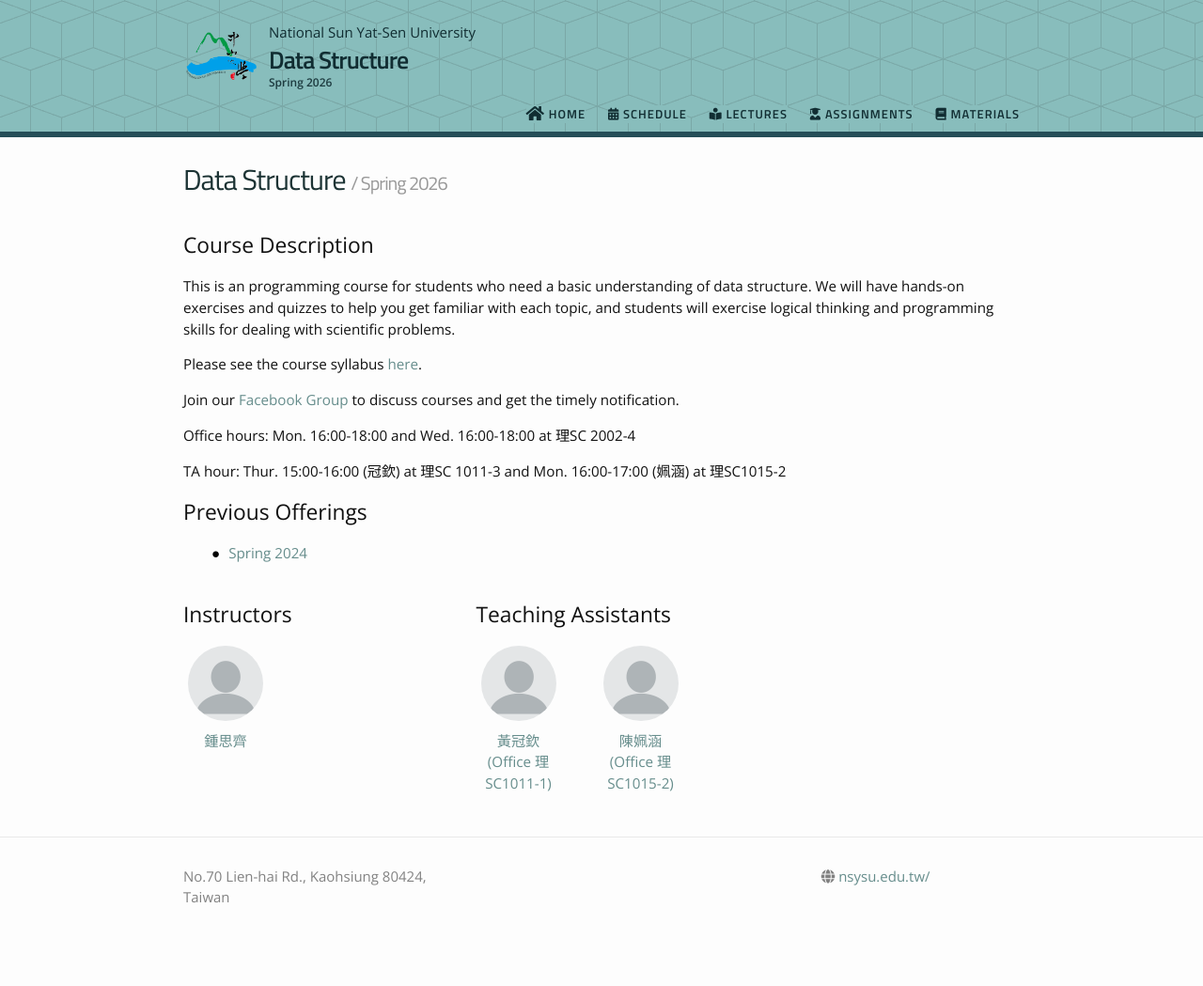
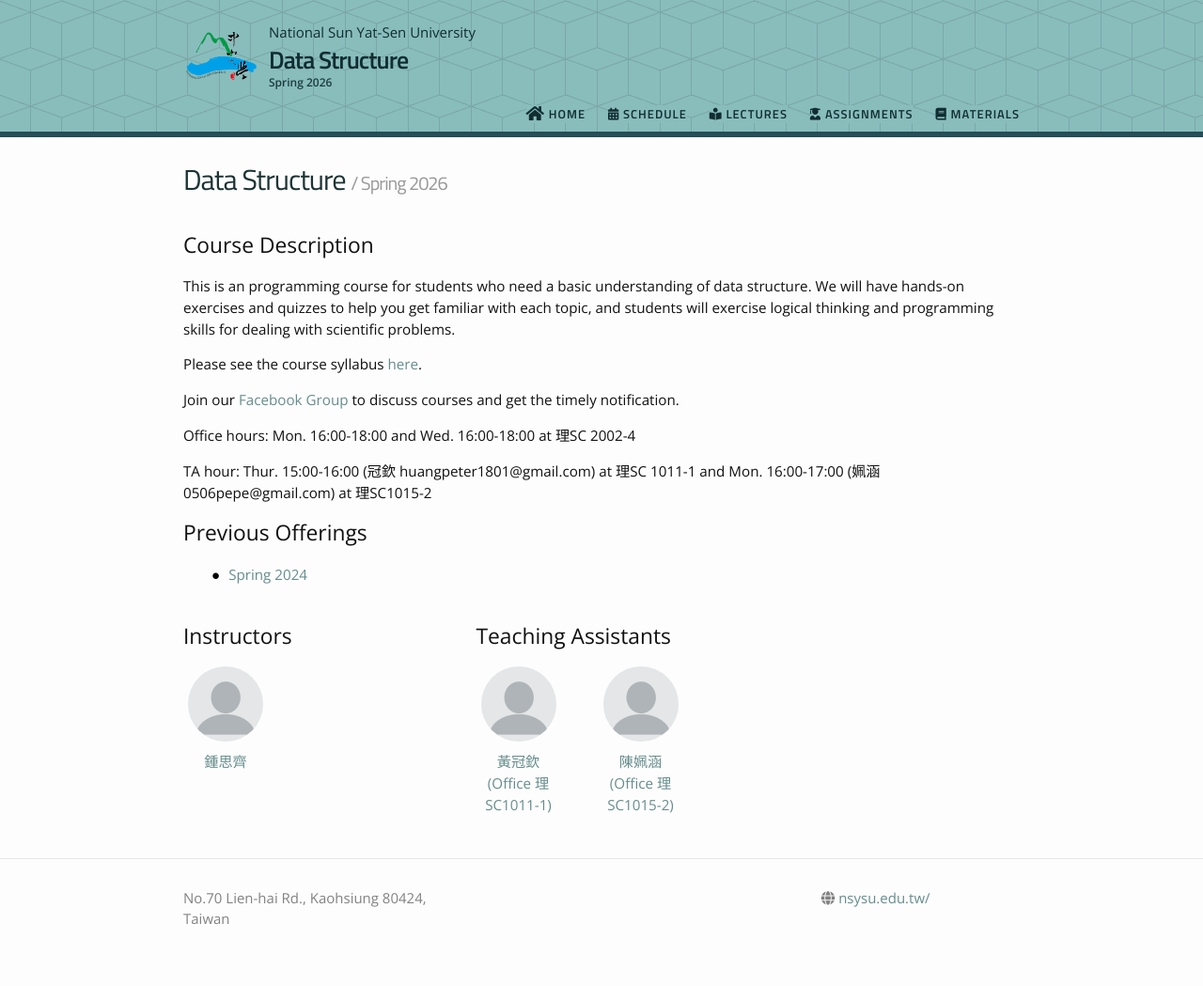
Before and after one commit to phonchi/nsysu-math208, a Jekyll site: the page built from index.md, in a window 1280 px wide. Shown: the whole page at 94% size. Built offline with Jekyll 4.4.1, drawn with Linux system fonts in a browser that asks for light colours; nearby versions of some CDN libraries; before the commit the page ends 1026 px from its top, so only the background shows below that.

Commit message:
Update index.md

```diff
--- a/index.md
+++ b/index.md
@@ -8,4 +8,4 @@ Join our [Facebook Group](https://www.facebook.com/groups/1582349499475537) to d
 
 Office hours: Mon. 16:00-18:00 and Wed. 16:00-18:00 at 理SC 2002-4
 
-TA hour: Thur. 15:00-16:00 (冠欽) at 理SC 1011-3 and Mon. 16:00-17:00 (姵涵) at 理SC1015-2
+TA hour: Thur. 15:00-16:00 (冠欽 huangpeter1801@gmail.com) at 理SC 1011-1 and Mon. 16:00-17:00 (姵涵 0506pepe@gmail.com) at 理SC1015-2
```
